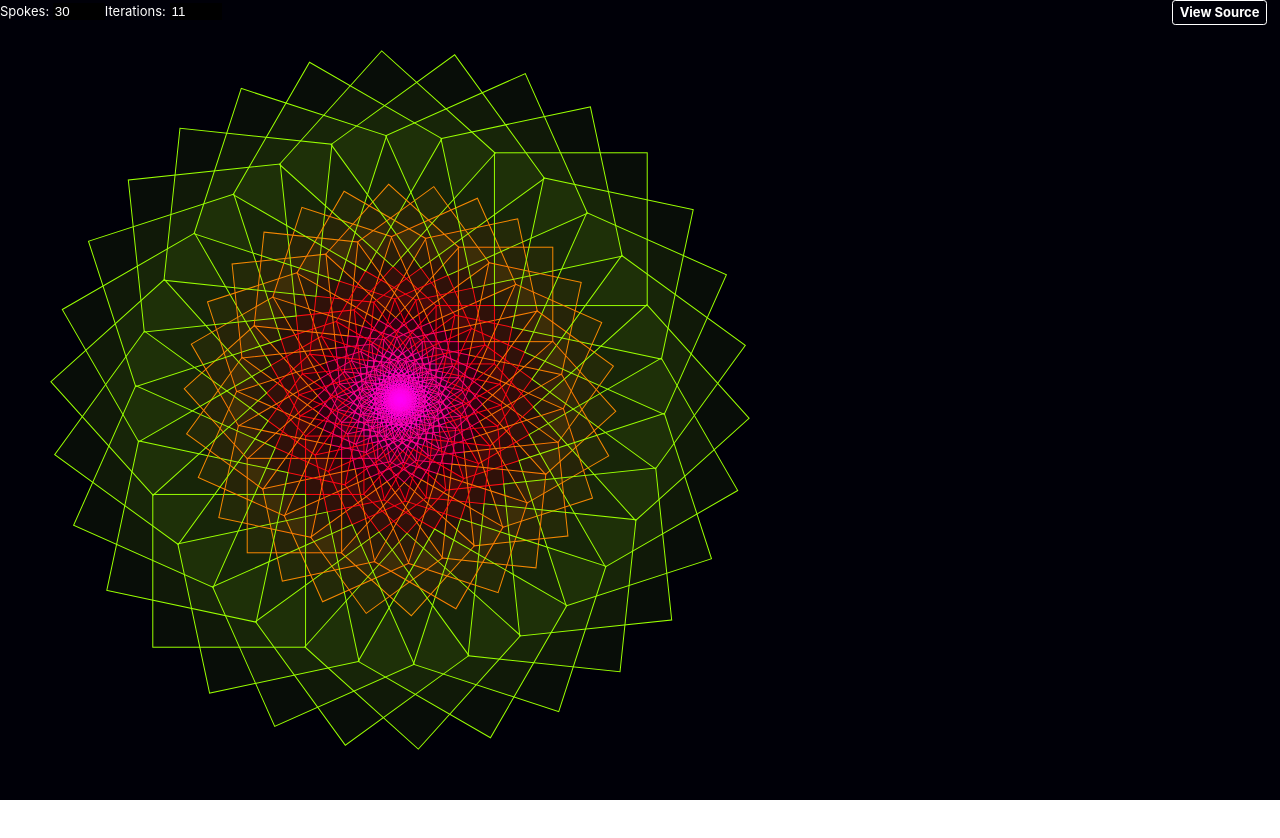
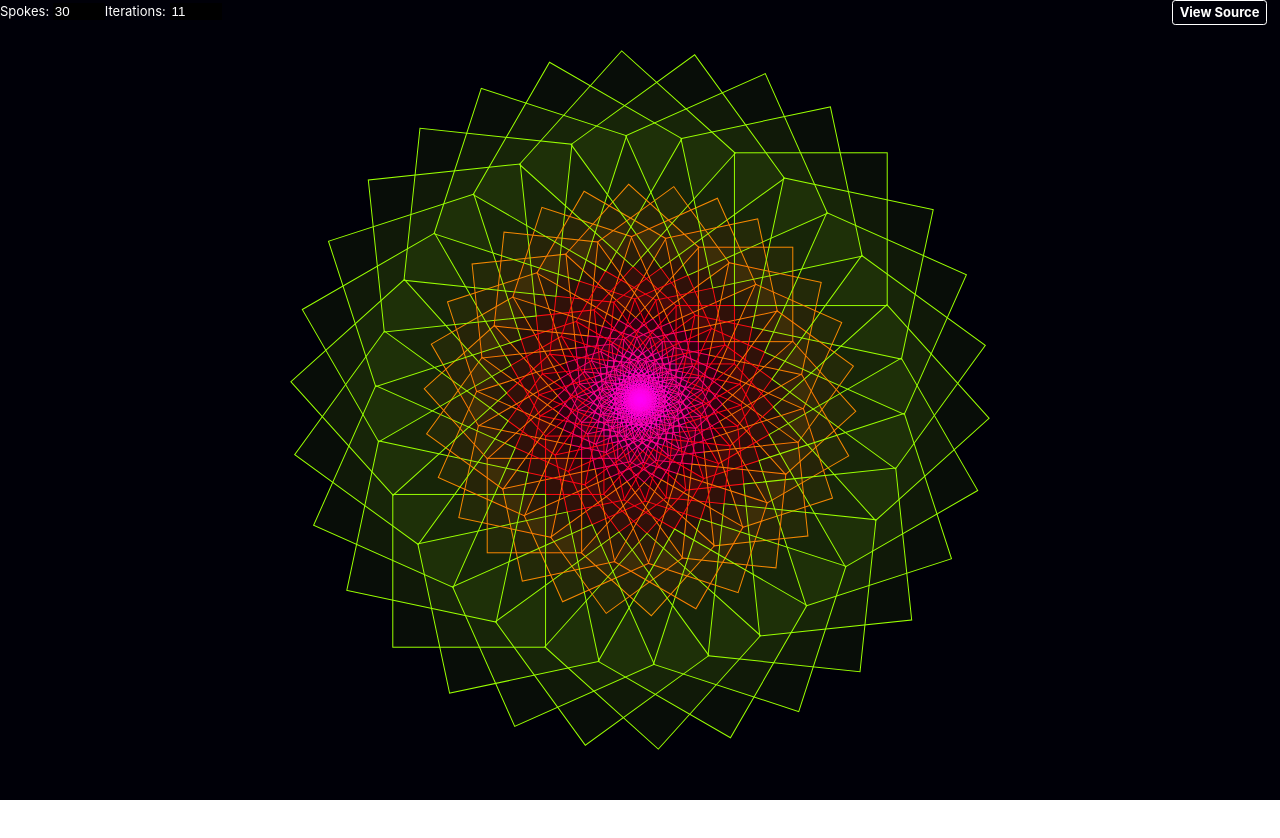
Before and after one commit to doppler/fibonacci, a React (Create React App) app: page / in a window 1280 px wide. Shown: the top 838 px of the page. After the commit the page ends 800 px from the top, so only its background shows below. Built offline with nearby package versions, Linux system fonts and the light colour scheme.

Commit message:
center image

```diff
--- a/src/App.scss
+++ b/src/App.scss
@@ -2,6 +2,11 @@
   height: 100vh;
   background-color: #000008;
   color: white;
+  overflow: hidden;
+  svg {
+    margin-top: calc(50vh - 100vmin / 2);
+    margin-left: calc(50vw - 100vmin / 2);
+  }
   #controls {
     position: absolute;
     top: 0;
```
